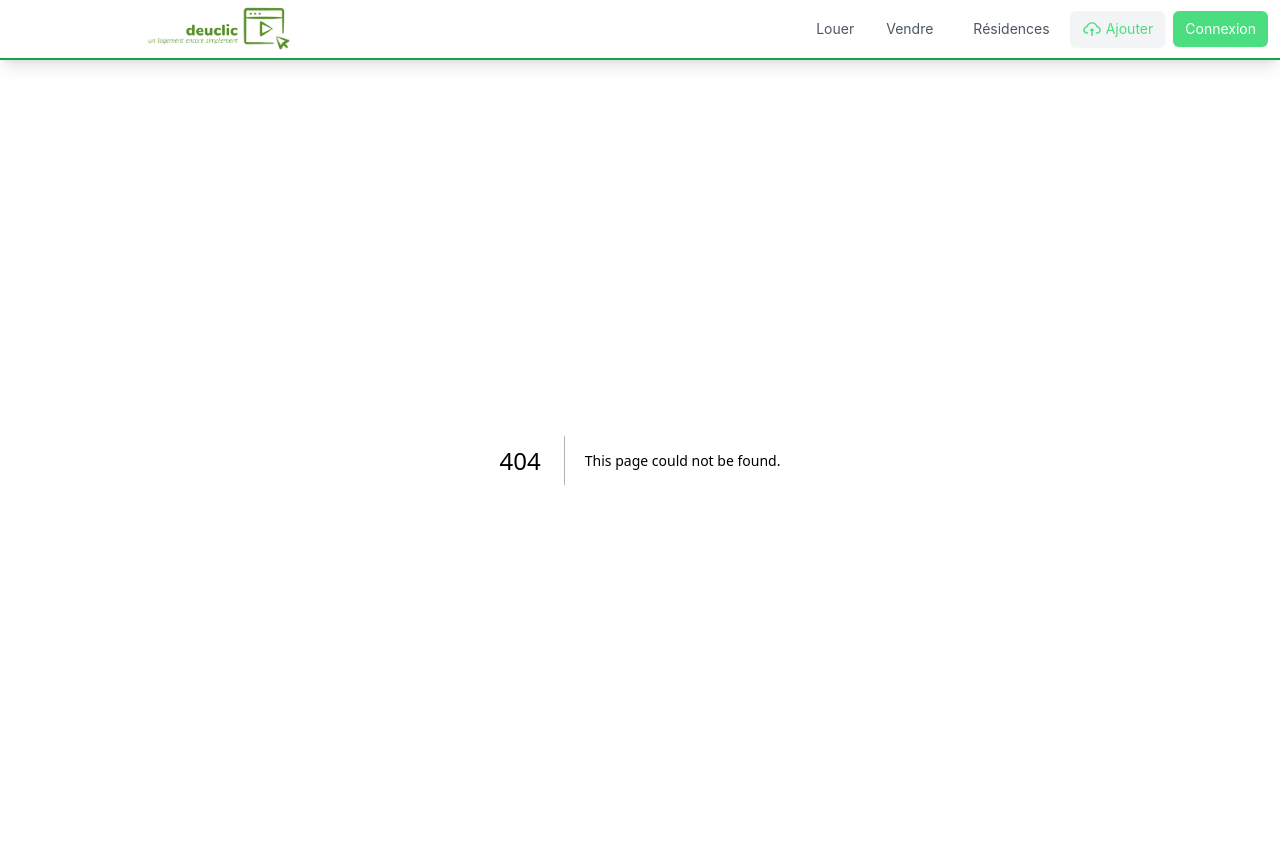
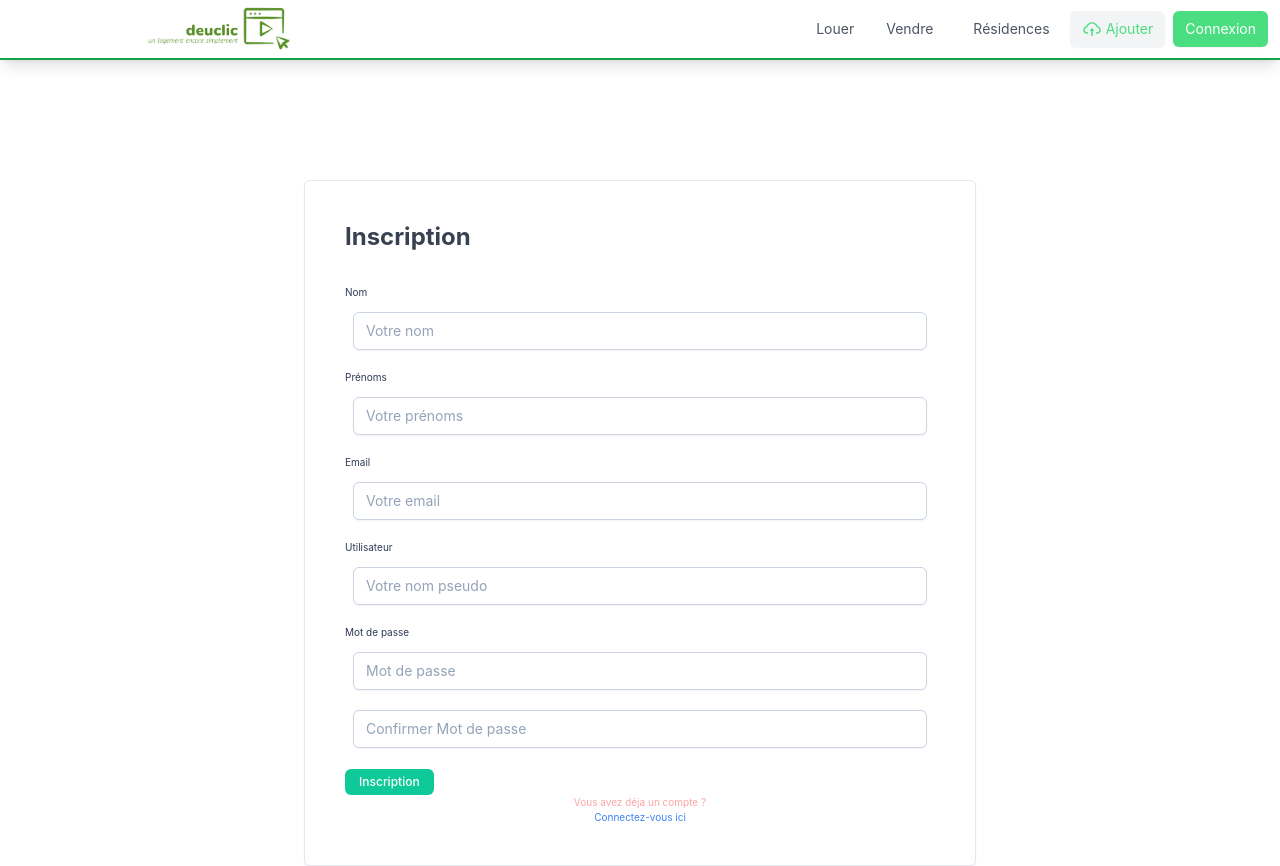
Before and after one commit to lepridev/NextJs-DeuclicImmo, a Next.js app: page /signup in a window 1280 px wide. Before the commit this address had no page. Shown: the top 866 px of the page. Built offline with nearby package versions, Linux system fonts and the light colour scheme.

Commit message:
Creation des pages Login et SignUp

```diff
--- /dev/null
+++ b/src/app/login/page.tsx
@@ -0,0 +1,19 @@
+import LoginBox from "@/components/users/LoginBox";
+import CallToAction from "@/ui/CTA/CallToAction";
+import Container from "@/ui/container/Container";
+import Footer from "@/ui/footer/Footer";
+import React from "react";
+
+const Login = () => {
+  return (
+    <>
+      <Container>
+        <LoginBox />
+      </Container>
+      <CallToAction />
+      <Footer />
+    </>
+  );
+};
+
+export default Login;
--- /dev/null
+++ b/src/app/signup/page.tsx
@@ -0,0 +1,21 @@
+import LoginBox from "@/components/users/LoginBox";
+import SignupBox from "@/components/users/SignupBox";
+import CallToAction from "@/ui/CTA/CallToAction";
+import Container from "@/ui/container/Container";
+import Footer from "@/ui/footer/Footer";
+
+import React from "react";
+
+const SignUp = () => {
+  return (
+    <>
+      <Container>
+        <SignupBox />
+      </Container>
+      <CallToAction />
+      <Footer />
+    </>
+  );
+};
+
+export default SignUp;
--- a/src/components/navbar/Navbar.tsx
+++ b/src/components/navbar/Navbar.tsx
@@ -61,9 +61,11 @@ const Navbar = () => {
                 Ajouter
               </button>
             </Link>
-            <button className="bg-green-400 py-2 px-3 text-sm text-white rounded-md shadow-sm hover:bg-green-300">
-              Connexion
-            </button>
+            <Link href={"/login"}>
+              <button className="bg-green-400 py-2 px-3 text-sm text-white rounded-md shadow-sm hover:bg-green-300">
+                Connexion
+              </button>
+            </Link>
             {/* <button className="bg-gray-100 py-2 px-3 text-sm text-gray-500 rounded-md shadow-sm  hover:bg-slate-100">
               Inscription
             </button> */}
--- /dev/null
+++ b/src/components/users/LoginBox.tsx
@@ -0,0 +1,91 @@
+"use client";
+
+import { Button } from "@/ui/buttons/Button";
+import BoxContainer from "@/ui/container/BoxContainer";
+import Input from "@/ui/inputs/Input";
+import { Typograpy } from "@/ui/typography/Typography";
+import Link from "next/link";
+import React from "react";
+import { useForm } from "react-hook-form";
+
+const LoginBox = () => {
+  const {
+    register,
+    handleSubmit,
+    watch,
+    reset,
+    formState: { errors },
+  } = useForm();
+
+  const onSubmit = async (data: any) => {
+    console.log(data);
+  };
+
+  return (
+    <div className="max-w-2xl border border-gray-200 mx-auto my-auto mt-20 p-10 shadow-sm rounded-md bg-white">
+      <div className="mb-8">
+        <Typograpy variant="h2" component="h3" theme="gray" weight="bold">
+          Connexion
+        </Typograpy>
+      </div>
+      <div>
+        <form onSubmit={handleSubmit(onSubmit)} className="space-y-5">
+          <div>
+            <Typograpy variant="caption1" component="p">
+              Email/Utilisateur
+            </Typograpy>
+            <Input
+              type="text"
+              id="email"
+              placeholder="Email/Utilisateur"
+              register={register}
+              errors={errors}
+              errorMsg="Veuillez renseigné tous les champs"
+              required
+            />
+          </div>
+          <div>
+            <Typograpy variant="caption1" component="p">
+              Email/Utilisateur
+            </Typograpy>
+            <Input
+              type="text"
+              id="password"
+              placeholder="Email/Utilisateur"
+              register={register}
+              errors={errors}
+              errorMsg="Veuillez renseigné tous les champs"
+              required
+            />
+          </div>
+          <div>
+            <Typograpy
+              variant="caption1"
+              component="p"
+              className="text-red-300"
+            >
+              Forgot you Password ?
+            </Typograpy>
+          </div>
+          <div>
+            <Button>Connexion</Button>
+          </div>
+        </form>
+        <div>
+          <Typograpy
+            variant="caption1"
+            component="p"
+            className="text-red-300 flex flex-col items-center justify-center"
+          >
+            Vous avez déja un compte ?
+            <Link href={"/signup"}>
+              <span className="text-blue-500">Inscrivez vous ici</span>
+            </Link>
+          </Typograpy>
+        </div>
+      </div>
+    </div>
+  );
+};
+
+export default LoginBox;
--- /dev/null
+++ b/src/components/users/SignupBox.tsx
@@ -0,0 +1,134 @@
+"use client";
+
+import { Button } from "@/ui/buttons/Button";
+import BoxContainer from "@/ui/container/BoxContainer";
+import Input from "@/ui/inputs/Input";
+import { Typograpy } from "@/ui/typography/Typography";
+import Link from "next/link";
+import React from "react";
+import { useForm } from "react-hook-form";
+
+const SignupBox = () => {
+  const {
+    register,
+    handleSubmit,
+    watch,
+    reset,
+    formState: { errors },
+  } = useForm();
+
+  const onSubmit = async (data: any) => {
+    console.log(data);
+  };
+
+  return (
+    <div className="max-w-2xl border border-gray-200 mx-auto my-auto mt-20 p-10 shadow-sm rounded-md bg-white">
+      <div className="mb-8">
+        <Typograpy variant="h2" component="h3" theme="gray" weight="bold">
+          Inscription
+        </Typograpy>
+      </div>
+      <div>
+        <form onSubmit={handleSubmit(onSubmit)} className="space-y-3">
+          <div>
+            <Typograpy variant="caption1" component="p">
+              Nom
+            </Typograpy>
+            <Input
+              type="text"
+              id="firstname"
+              placeholder="Votre nom"
+              register={register}
+              errors={errors}
+              errorMsg="Veuillez renseigné tous les champs"
+              required
+            />
+          </div>
+          <div>
+            <Typograpy variant="caption1" component="p">
+              Prénoms
+            </Typograpy>
+            <Input
+              type="text"
+              id="lastname"
+              placeholder="Votre prénoms"
+              register={register}
+              errors={errors}
+              errorMsg="Veuillez renseigné tous les champs"
+              required
+            />
+          </div>
+          <div>
+            <Typograpy variant="caption1" component="p">
+              Email
+            </Typograpy>
+            <Input
+              type="text"
+              id="email"
+              placeholder="Votre email"
+              register={register}
+              errors={errors}
+              errorMsg="Veuillez renseigné tous les champs"
+              required
+            />
+          </div>
+          <div>
+            <Typograpy variant="caption1" component="p">
+              Utilisateur
+            </Typograpy>
+            <Input
+              type="text"
+              id="username"
+              placeholder="Votre nom pseudo"
+              register={register}
+              errors={errors}
+              errorMsg="Veuillez renseigné tous les champs"
+              required
+            />
+          </div>
+          <div>
+            <Typograpy variant="caption1" component="p">
+              Mot de passe
+            </Typograpy>
+            <Input
+              type="password"
+              id="password"
+              placeholder="Mot de passe"
+              register={register}
+              errors={errors}
+              errorMsg="Veuillez renseigné tous les champs"
+              required
+            />
+            <Input
+              type="password"
+              id="password"
+              placeholder="Confirmer Mot de passe"
+              register={register}
+              errors={errors}
+              errorMsg="Veuillez renseigné tous les champs"
+              required
+            />
+          </div>
+
+          <div>
+            <Button>Inscription</Button>
+          </div>
+        </form>
+        <div>
+          <Typograpy
+            variant="caption1"
+            component="p"
+            className="text-red-300 flex flex-col items-center justify-center"
+          >
+            Vous avez déja un compte ?
+            <Link href={"/login"}>
+              <span className="text-blue-500">Connectez-vous ici</span>
+            </Link>
+          </Typograpy>
+        </div>
+      </div>
+    </div>
+  );
+};
+
+export default SignupBox;
--- a/src/ui/container/BoxContainer.tsx
+++ b/src/ui/container/BoxContainer.tsx
@@ -13,9 +13,15 @@ interface Props {
   children: React.ReactNode;
   className?: string;
   title?: string;
+  openBtn: boolean;
 }
 
-const BoxContainer = ({ children, className, title = "Titre" }: Props) => {
+const BoxContainer = ({
+  children,
+  className,
+  title = "Titre",
+  openBtn,
+}: Props) => {
   const [open, setOpen] = useState(true);
   const isOpen = () => {
     setOpen(!open);
@@ -32,6 +38,7 @@ const BoxContainer = ({ children, className, title = "Titre" }: Props) => {
         <Typograpy variant="body-lg" component="span" weight="bold">
           {title}
         </Typograpy>
+        {openBtn && (
           <div>
             {open ? (
               <FaArrowCircleUp
@@ -49,6 +56,7 @@ const BoxContainer = ({ children, className, title = "Titre" }: Props) => {
               />
             )}
           </div>
+        )}
       </div>
       <div className={clsx(open === false ? "hidden" : "")}>{children}</div>
     </div>
--- a/src/ui/typography/Typography.tsx
+++ b/src/ui/typography/Typography.tsx
@@ -93,7 +93,7 @@ export const Typograpy = ({
       colorStyles = "text-[#ffa50d]";
       break;
     case "danger":
-      colorStyles = "text-alert-danger";
+      colorStyles = "#FA7070";
       break;
     case "success":
       colorStyles = "text-alert-success";
```
Lines whose indentation alone changed are shown as unchanged.
